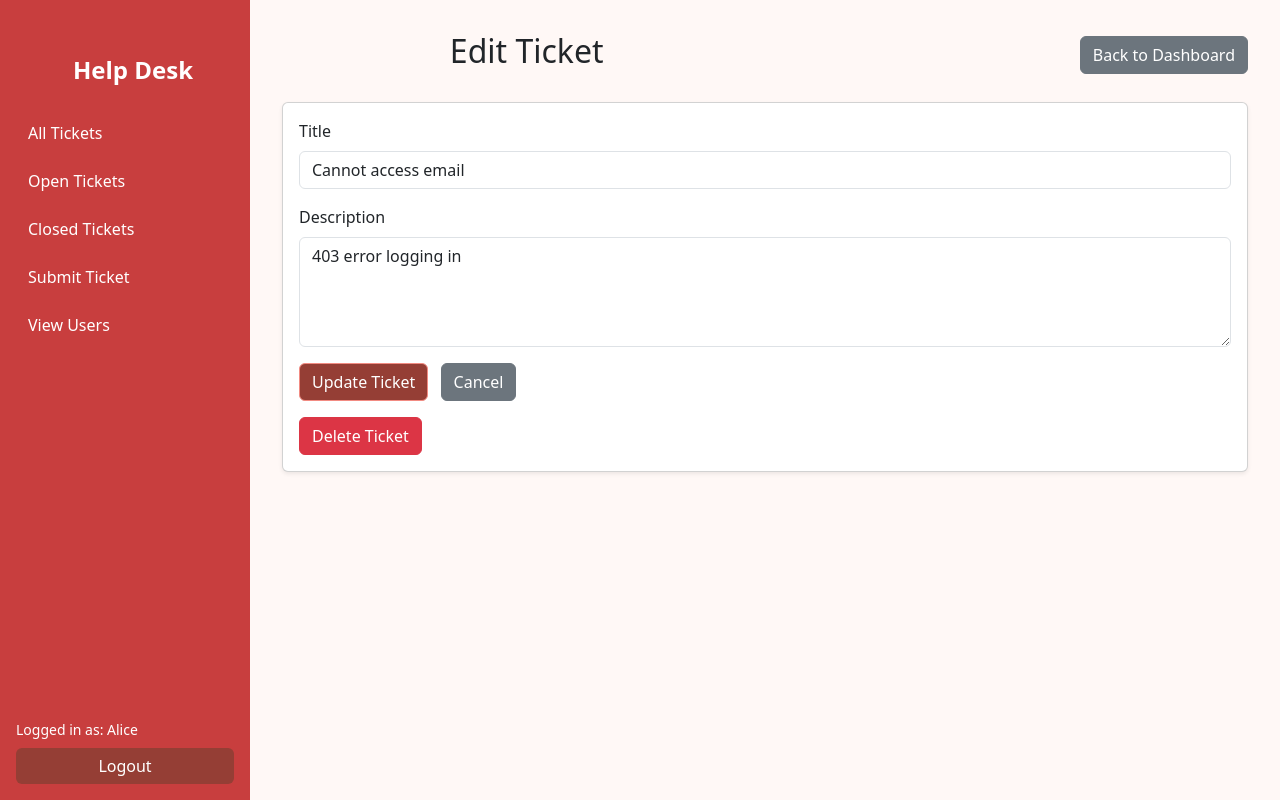
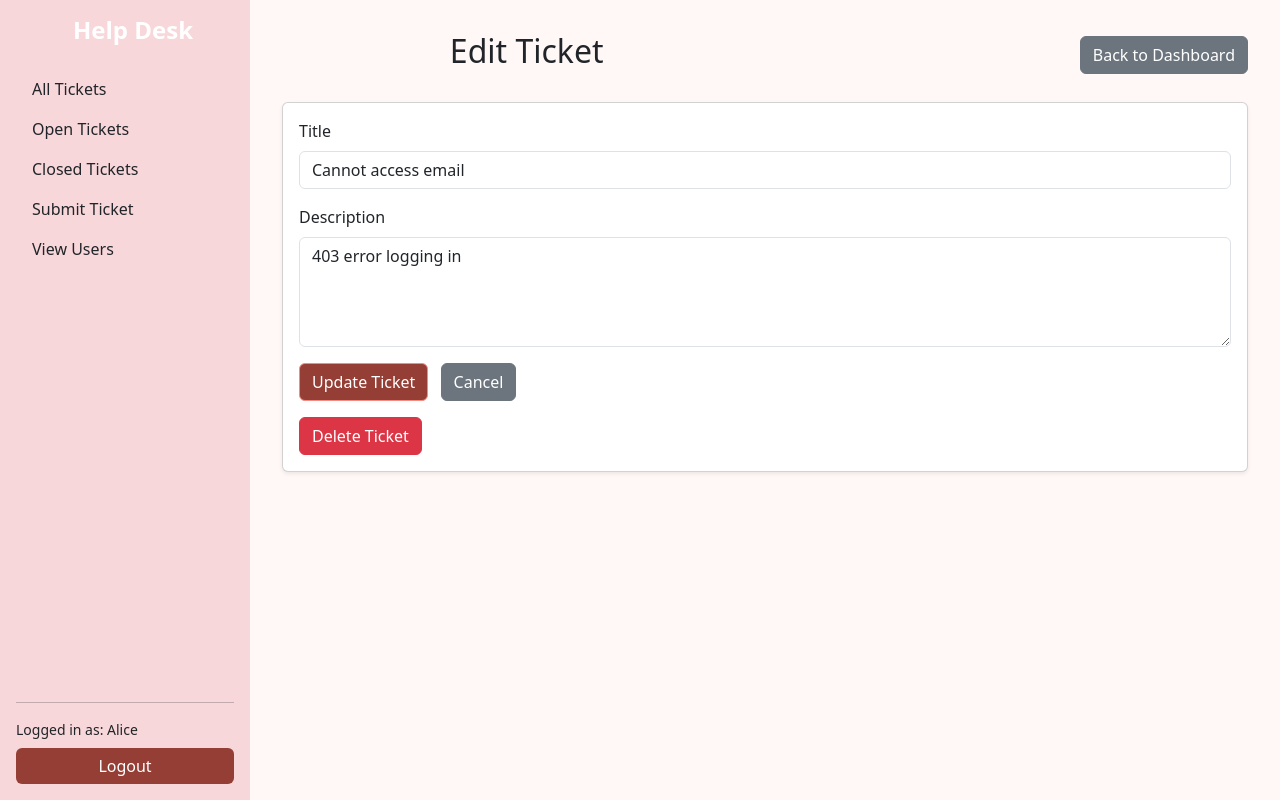
Before and after one commit to FatimahJaved2004/HelpDeskBackend, a Flask app: page /ticket/1/edit in a window 1280 px wide. Run offline with Flask 3, Linux system fonts and the light colour scheme; a user stored in the database is signed in; data comes from the database, SQL or seed files in the repository.

Commit message:
fixed layout when logging out

```diff
--- a/templates/base_dashboard.html
+++ b/templates/base_dashboard.html
@@ -7,41 +7,38 @@
 
   <!-- Bootstrap CSS -->
   <link href="https://cdn.jsdelivr.net/npm/bootstrap@5.3.3/dist/css/bootstrap.min.css" rel="stylesheet">
-  <!-- Custom CSS -->
   <link href="{{ url_for('static', filename='css/style.css') }}" rel="stylesheet">
 
   {% block head %}{% endblock %}
 </head>
 <body>
 
-  <!-- Wrapper for sidebar and main content -->
-  <div class="wrapper d-flex">
+  <!-- Wrapper: Sidebar + Main Content -->
+  <div class="d-flex" style="min-height: 100vh;">
 
     {% if session.get('user_id') %}
-    <!-- Sidebar -->
-    <div class="sidebar">
-      <div class="nav-links pt-4 px-3">
-        <h4 class="text-center mb-4">Help Desk</h4>
-
-        <!-- Navigation links-->
-        <a href="{{ url_for('dashboard') }}">All Tickets</a>
-        <a href="{{ url_for('dashboard') }}?status=Open">Open Tickets</a>
-        <a href="{{ url_for('dashboard') }}?status=Closed">Closed Tickets</a>
-        <a href="{{ url_for('submit_ticket') }}">Submit Ticket</a>
-        <a href="{{ url_for('view_users') }}">View Users</a>
-      </div>
-      <!-- User Info -->
-      <div class="p-3 mt-auto">
-        <div class="small mb-2">Logged in as: {{ session.get('first_name', 'Guest') }}</div>
-
-        <!-- Logout Button -->
-        <a href="{{ url_for('logout') }}" class="btn btn-outline-light w-100">Logout</a>
-      </div>
+    <!-- Sidebar only shown if user is logged in -->
+    <div class="sidebar bg-danger-subtle d-flex flex-column p-3 text-dark"
+         style="width: 250px; position: fixed; height: 100vh;">
+      <h4 class="text-center mb-4">Help Desk</h4>
+      <ul class="nav nav-pills flex-column mb-auto">
+        <li><a href="{{ url_for('dashboard') }}" class="nav-link text-dark">All Tickets</a></li>
+        <li><a href="{{ url_for('dashboard') }}?status=Open" class="nav-link text-dark">Open Tickets</a></li>
+        <li><a href="{{ url_for('dashboard') }}?status=Closed" class="nav-link text-dark">Closed Tickets</a></li>
+        <li><a href="{{ url_for('submit_ticket') }}" class="nav-link text-dark">Submit Ticket</a></li>
+        <li><a href="{{ url_for('view_users') }}" class="nav-link text-dark">View Users</a></li>
+      </ul>
+      <hr>
+      <div class="small mb-2">Logged in as: {{ session.get('first_name', 'Guest') }}</div>
+      <a href="{{ url_for('logout') }}" class="btn btn-outline-danger w-100">Logout</a>
     </div>
     {% endif %}
 
-    <!-- Main Content -->
-    <div class="main-content">
+    <!-- Main Content (margin only if sidebar is shown) -->
+    <div class="flex-grow-1"
+         style="padding: 2rem; {% if session.get('user_id') %}margin-left: 250px;{% endif %}">
+
+      <!-- Flash Messages -->
       {% with messages = get_flashed_messages(with_categories=true) %}
         {% if messages %}
           <div class="mb-3">
@@ -54,7 +51,7 @@
           </div>
         {% endif %}
       {% endwith %}
-      <!-- block content -->
+
       {% block content %}{% endblock %}
     </div>
 
```
